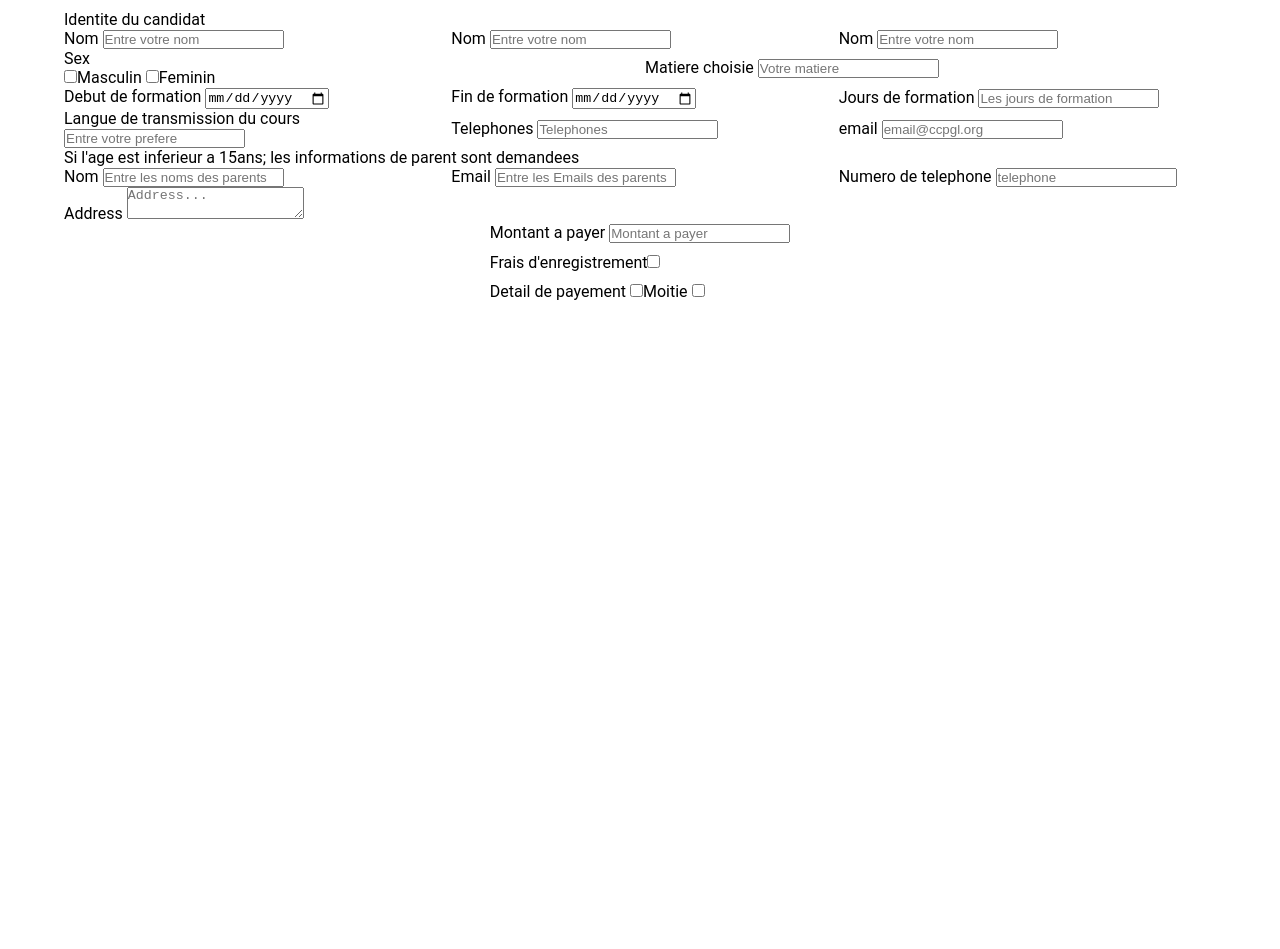
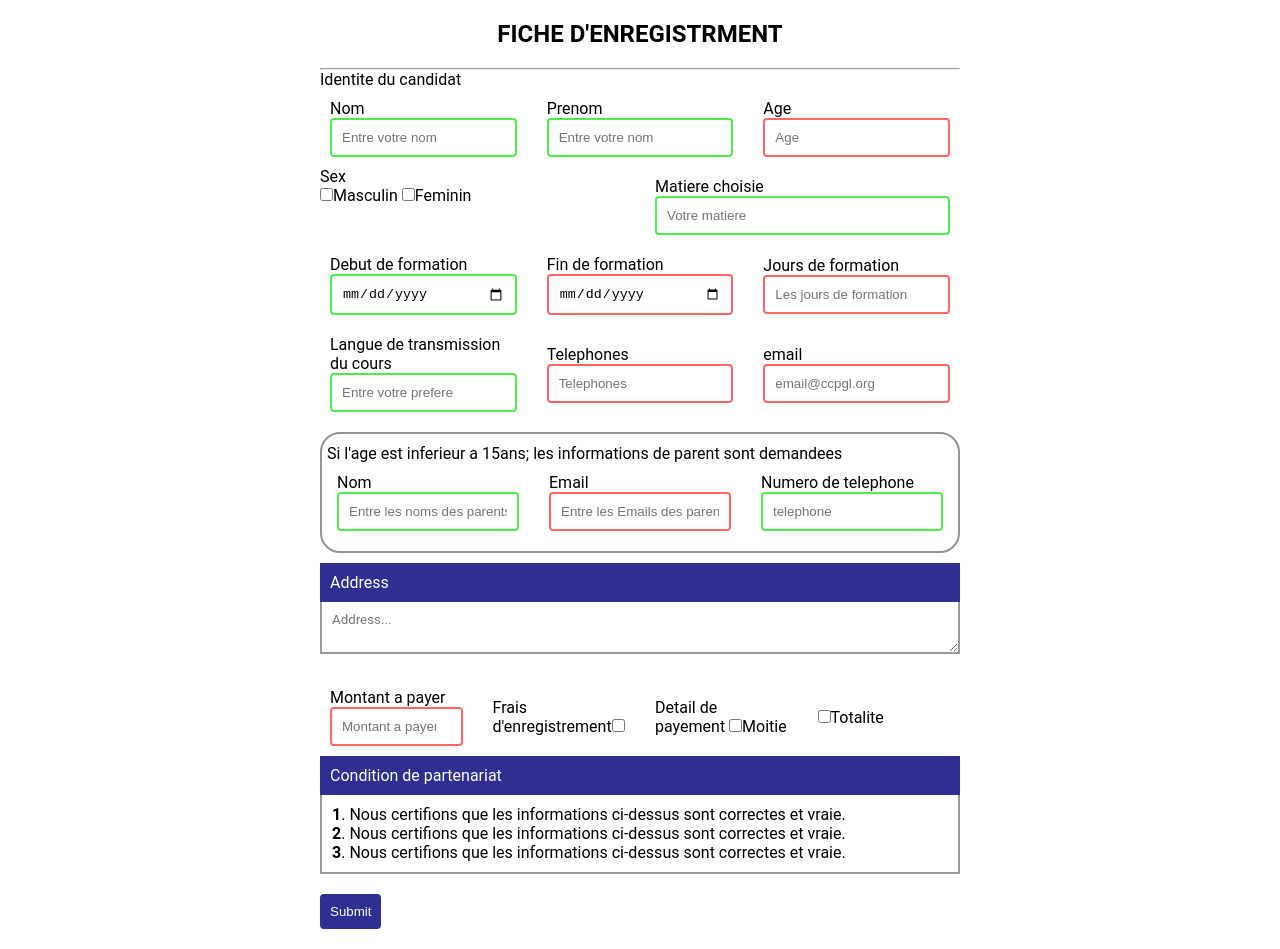
Before and after one commit to Jean-pierre14/CrudMysqlReactFrontEnd, a website: page views/ccpgl.html in a window 1280 px wide. Before the commit the page ends 800 px from the top, so only its background shows below. Drawn offline with Linux system fonts and the light colour scheme.

Commit message:
Form Done, place to the validation

```diff
--- a/public/css/style.css
+++ b/public/css/style.css
@@ -7,31 +7,104 @@ body{
     position: relative;
     font-family: roboto !important;
     background-color: #fff;
+    margin: 0;
+    padding: 0;
 }
 .container{
     position: relative;
     display: block;
     width: 100%;
+    /* background: red; */
 }
 .container form{
     position: relative;
-    width: 90%;
-    margin: 10px auto;
+    width: 50%;
+    margin: auto;
 }
 
 .grid{
     position: relative;
     display: grid;
-    grid-gap: 10px;
-    justify-content: center;
+    grid-gap: 10px
+}
+
+.grid-4{
+    grid-template-columns: repeat(4, 1fr);
     align-items: center;
     align-content: center;
-
+}
+.grid-3{
+    grid-template-columns: repeat(3, 1fr);
+    align-items: center;
+    align-content: center;
+}
+.grid-2{
+    grid-template-columns: repeat(2, 1fr);
+    justify-content: space-between;
 }
 
-.grid-3{
-    grid-template-columns: repeat(3, 1fr)
+.center{
+    text-align: center;
 }
-.grid-2{
-    grid-template-columns: repeat(2, 1fr)
+
+.form{
+    display: block;
+    padding: 10px;
 }
+.form .input{
+    /* display: block; */
+    width: 100%;
+    padding: 10px;
+    border: 2px solid #999;
+    border-radius: 4px;
+    outline: none;
+}
+.form.error .input{
+    border: 2px solid rgb(255, 101, 101)
+}
+.form.success .input{
+    border: 2px solid rgb(76, 238, 76)
+}
+
+.border-o{
+    position: relative;
+    padding: 10px 5px;
+    margin: 10px 0;
+    /* background: #ccc; */
+    border: 2px solid rgba(55, 54, 54, 0.535);
+    border-radius: 20px;
+}
+.header{
+    background-color: rgb(47, 47, 145);
+    color: #fff;
+    padding: 10px;
+}
+textarea{
+    width: 100%;
+    padding: 10px;
+    border: 2px solid #999;
+    border-top: 0;
+    outline: none;
+    font-family: roboto !important;
+}
+.pt{
+    padding-top: 20px;
+}
+.mb{
+    margin-bottom: 20px;
+}
+.list{
+    position: relative;
+    list-style: none;
+    padding: 10px;
+    border: 2px solid #999;
+    border-top: 0;
+}
+.button{
+    background-color: rgb(47, 47, 145);
+    color: #fff;
+    outline: none;
+    border: none;
+    border-radius: 4px;
+    padding: 10px;
+}
--- a/views/ccpgl.html
+++ b/views/ccpgl.html
@@ -8,7 +8,10 @@
 </head>
 <body>
     <div class="container">
+
         <form action="">
+            <h2 class="center pt mb">FICHE D'ENREGISTRMENT</h2>
+            <hr>
             <span>Identite du candidat</span>
             <div class="grid grid-3">
                 <div class="form success">
@@ -16,21 +19,21 @@
                     <input type="text" placeholder="Entre votre nom" class="input">
                 </div>
                 <div class="form success">
-                    <label for="name">Nom</label>
-                    <input type="text" placeholder="Entre votre nom" class="input">
+                    <label for="prenom">Prenom</label>
+                    <input type="text" id="prenom" placeholder="Entre votre nom" class="input">
                 </div>
-                <div class="form success">
-                    <label for="name">Nom</label>
-                    <input type="text" placeholder="Entre votre nom" class="input">
+                <div class="form error">
+                    <label for="name">Age</label>
+                    <input type="number" placeholder="Age" class="input">
                 </div>
             </div>
             <div class="grid grid-2">
                 <div>
                     <span>Sex</span><br>
-                    <label for=""><input type="checkbox" name="sex" id="sex">Masculin</label>
-                    <label for=""><input type="checkbox" name="sex" id="sex">Feminin</label>
+                    <label for=""><input type="checkbox" class="input" name="sex" id="sex">Masculin</label>
+                    <label for=""><input type="checkbox" class="input" name="sex" id="sex">Feminin</label>
                 </div>
-                <div>
+                <div class="form success">
                     <label for="matiere">Matiere choisie</label>
                     <input type="text" name="matiere" id="matiere" placeholder="Votre matiere" class="input">
                 </div>
@@ -83,22 +86,52 @@
             <div>
                 <div class="header">
                     <label for="address">Address</label>
-                    <textarea name="address" id="address" placeholder="Address..." class="input"></textarea>
                 </div>
+                <textarea name="address" id="address" placeholder="Address..." class="input"></textarea>
             </div>
-            <div class="grid grid-4">
+            <div class="grid grid-4 pt">
                 <div class="form error">
                     <label for="montant">Montant a payer</label>
                     <input type="number" name="montant" id="montant" placeholder="Montant a payer" class="input">
                 </div>
                 <div class="form error">
-                    <label for="frais">Frais d'enregistrement<input type="checkbox" name="frais" id="frais" class="input"></label>
+                    <label for="frais">Frais d'enregistrement<input type="checkbox" name="frais" id="frais"></label>
                 </div>
                 <div class="form error">
                     <span>Detail de payement</span>
-                    <label for="py"><input type="checkbox" name="py" value="moitie" id="py" class="input">Moitie</label>
-                    <label for="py"><input type="checkbox" name="py" value="totalite" id="py" class="input"></label>
+                    <label for="py"><input type="checkbox" name="py" value="moitie" id="py">Moitie</label>
                 </div>
+                <div class="form success">
+                    <label for="py"><input type="checkbox" name="py" value="totalite" id="py">Totalite</label>
+                </div>
+            </div>
+            <div>
+                <div class="header">
+                    <label for="address">Condition de partenariat</label>
+                </div>
+                <ul class="list">
+                    <li>
+                        <b>1</b>.
+                        <span>
+                            Nous certifions que les informations ci-dessus sont correctes et vraie.
+                        </span>
+                    </li>
+                    <li>
+                        <b>2</b>.
+                        <span>
+                            Nous certifions que les informations ci-dessus sont correctes et vraie.
+                        </span>
+                    </li>
+                    <li>
+                        <b>3</b>.
+                        <span>
+                            Nous certifions que les informations ci-dessus sont correctes et vraie.
+                        </span>
+                    </li>
+                </ul>
+            </div>
+            <div class="pt mb">
+                <button class="button" type="submit">Submit</button>
             </div>
         </form>
     </div>
```
